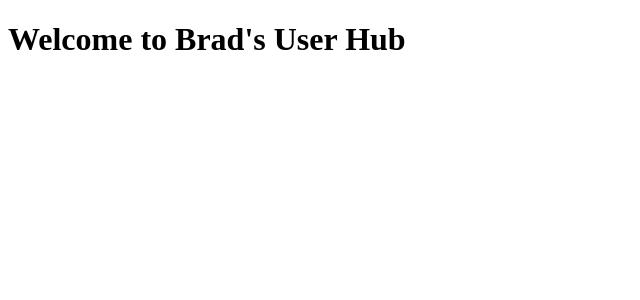
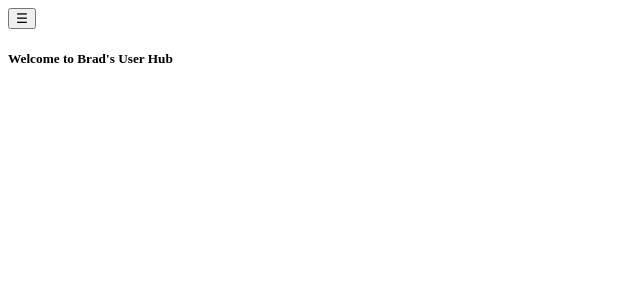
Before and after one commit to bmidd7/Website, a Django app: page / in a window 1280 px wide. Shown: the top 300 px of the page, without its empty margins (0-640 px from the left). Run offline with Django 5.2, Linux system fonts and the light colour scheme.

Commit message:
Gave Henry an account, Fully finished logic for sidebar, and added feedback in sidebar

```diff
--- a/All_Websites/Accounts/static/accounts/css/Login/Login.css
+++ b/All_Websites/Accounts/static/accounts/css/Login/Login.css
@@ -0,0 +1 @@
+/*# sourceMappingURL=Login.css.map */
--- a/All_Websites/Accounts/static/accounts/css/Logout/Logout.css
+++ b/All_Websites/Accounts/static/accounts/css/Logout/Logout.css
@@ -0,0 +1 @@
+/*# sourceMappingURL=Logout.css.map */
--- a/All_Websites/Accounts/static/accounts/css/Signup/Signup.css
+++ b/All_Websites/Accounts/static/accounts/css/Signup/Signup.css
@@ -0,0 +1 @@
+/*# sourceMappingURL=Signup.css.map */
--- a/All_Websites/manage.py
+++ b/All_Websites/manage.py
@@ -1,5 +1,5 @@
 #!/usr/bin/env python
-"""Django's command-line utility for administrative tasks."""
+"""Django's command-line utility f or administrative tasks."""
 import os
 import sys
 
--- /dev/null
+++ b/All_Websites/static/css/basehtml/basehtml.css
@@ -0,0 +1,35 @@
+.TEST {
+  background-color: pink;
+}
+
+.hidden {
+  display: none;
+}
+
+#wrapper-div {
+  display: flex;
+  flex-direction: row;
+}
+
+#main {
+  flex-grow: 1;
+}
+
+.sidebar {
+  width: 0;
+  overflow: hidden;
+  transition: width 0.5s ease;
+  display: flex;
+  flex-direction: column;
+}
+
+.sidebar.open {
+  width: 15%;
+}
+
+#top-sidebar-buttons {
+  display: flex;
+  flex-direction: row;
+}
+
+/*# sourceMappingURL=basehtml.css.map */
--- /dev/null
+++ b/All_Websites/static/css/basehtml/basehtml.scss
@@ -0,0 +1,58 @@
+$sidebar-width: 15%; //of body
+
+
+.TEST {
+    background-color: pink;
+}
+
+
+
+.hidden {
+    display: none;
+}
+
+#wrapper-div {
+    display: flex;
+    flex-direction: row;
+}
+
+
+
+#main {
+    flex-grow: 1;
+}
+
+
+.sidebar {
+    width: 0;
+    overflow: hidden;
+    transition: width .5s ease;
+
+    display: flex;
+    flex-direction: column;
+}
+
+.sidebar.open {
+    width: $sidebar-width;
+}
+
+
+
+
+#top-sidebar-buttons{
+    display: flex;
+    flex-direction: row;
+}
+
+
+
+
+
+
+
+
+
+
+
+
+/*# sourceMappingURL=basehtml.scss.map */
--- /dev/null
+++ b/All_Websites/static/js/basehtml.sidebar.js
@@ -0,0 +1,39 @@
+const sidebar = document.getElementById('sidebar')
+const sidebarCloseButton = document.getElementById('close-sidebar')
+const sidebarOpenButton = document.getElementById('open-sidebar')
+const page = document.getElementById('main')
+
+//Close Sidebar when button clicked
+sidebarCloseButton.addEventListener('click', () => { // If you click on the close sidebar button
+    sidebar.classList.remove('open'); // Remove open class, meaning the sidebar goes away
+    sidebarOpenButton.classList.remove('hidden'); // makes button to open sidebar appear
+    console.log('Sidebar closed by clicking close button'); // Logs the action
+    //page.classList.toggle('TEST')
+});
+
+
+
+//Close sidebar on click-out on mobile only
+function mobileClickOutside (clickLocation) {
+    if (window.innerWidth <= 550) {  // Checks if screen is roughly phone sized (iPhone 17 Pro Max ~ 450, Samsung Galaxy S25 Ultra ~ 412) in px, extra for bigger phone screens
+        if (sidebar.classList.contains('open') && !clickLocation.target.closest('#sidebar')) {  // If sidebar is open AND click location is outside of the sidebar
+            if (clickLocation.target !== sidebarOpenButton) {  // In case you hold click or other potentional errors
+                sidebar.classList.remove('open'); // Remove open class, meaning the sidebar goes away
+                sidebarOpenButton.classList.remove('hidden'); // makes button to open sidebar appear
+                console.log('Sidebar closed by clicking outside'); // Logs the action
+            };
+        };
+    };
+};
+// because phone dumb and delays touch/clicks
+document.addEventListener('click', mobileClickOutside)
+document.addEventListener('touchstart', mobileClickOutside)
+
+
+//Open sidebar when button clicked
+sidebarOpenButton.addEventListener('click', () => {
+    sidebar.classList.add('open'); // Opens sidepanel
+    sidebarOpenButton.classList.add('hidden'); // makes button to open sidebar disappear
+    console.log('Sidebar opened by clicking open button'); // Logs the action
+    page.classList.toggle('TEST')
+});
--- a/All_Websites/templates/Hub/userHub/index.html
+++ b/All_Websites/templates/Hub/userHub/index.html
@@ -1,13 +1,24 @@
-<!DOCTYPE html>
-<html lang="en">
-    <head>
-        <title>
-            Hub
-        </title>
-        <meta charset="utf-8">
-    </head>
-    <body>
-        <h1>Welcome to Brad's User Hub</h1>
-        <script src="'{% static }"></script>
-    </body>
-</html>
+{% extends 'base.html' %}
+{% load static %}
+
+
+{% block title %}
+    Hub
+{% endblock %}
+
+{% block app-specific-logo-in-sidebar %}
+<a>
+
+</a>
+{% endblock %}
+
+
+{% block main %}
+    <div id="open-sidebar-div">
+        <button id="open-sidebar">
+            ☰
+        </button>
+    </div>
+    <h5>Welcome to Brad's User Hub</h5>
+    <!--  <script src="'{% static }"></script>  -->
+{% endblock %}
--- /dev/null
+++ b/All_Websites/templates/base.html
@@ -0,0 +1,65 @@
+<!DOCTYPE html>
+{% load static %}
+<html lang="en">
+
+    <head>
+        <meta charset="utf-8">
+
+        <title>
+            {% block title %}
+            {% endblock %}
+        </title>
+    </head>
+
+
+    <body>
+        <div id="wrapper-div"><!-- Used to allow main content and sidepanel to be art of a flex box, so content can move over when sidebar is opened -->
+            <nav id="sidebar" class="sidebar">
+                <div id="top-sidebar-buttons">
+                    <div id="close-sidebar-div">
+                        <button id="close-sidebar"  class="sidebar-buttons">
+                            ☰
+                        </button>
+                    </div>
+                    <div id="sidebar-logo-div" class="sidebar-buttons">
+                        <a href="/" name="sidebar-logo-link">
+                            <img src="{% static 'img/logo.svg' %}" id="sidebar-logo" alt="Website Logo | Return to Home Page">
+                        </a>
+                    </div>
+                    <div id="app-specific-logo" class="sidebar-buttons">
+                        {% block app-specific-logo-in-sidebar %}
+                        {% endblock %}
+                    </div>
+                    <div id="settings-button-div">
+                        <a id="settings-button-link" class="sidebar-buttons">
+                            <button id="settings-button" class="sidebar-buttons">
+                                ⚙
+                            </button>
+                        </a>
+                    </div>
+                </div>
+                <div id="feedback">
+                    <form id="feedback-box">
+                        <label for="feedback-textarea">Feedback:</label><br>
+                        <textarea id="feedback-textarea" name="feedback" rows="4" cols="20" placeholder="Enter your feedback here..."></textarea>
+                        <br>
+                        <button type="submit" id="submit-feedback-button">Submit</button>
+                    </form>
+                    <div id="feedback-type-selection">
+                    </div>
+                </div>
+            </nav>
+
+
+
+            <main name="main" id="main">
+                {% block main %}
+                {% endblock %}
+            </main>
+        </div>
+
+        <script src="{% static 'js/basehtml.sidebar.js' %}"></script>
+
+        <link rel="stylesheet" href="{% static 'css/basehtml/basehtml.css' %}">
+    </body>
+</html>
```
Also changed, not shown: All_Websites/All_Websites/settings.py (+14 -0 lines), All_Websites/db.sqlite3, All_Websites/static/img/Logo.svg (added), 5 other files.
